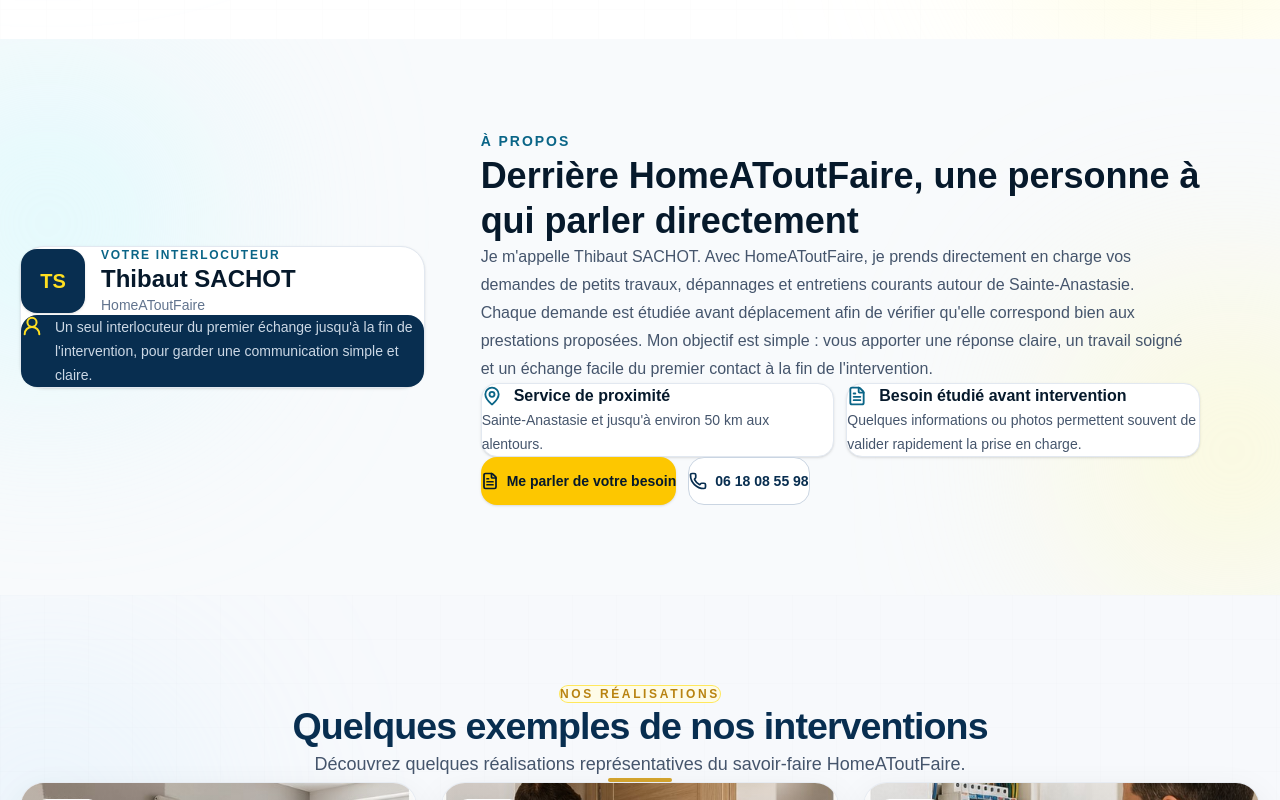
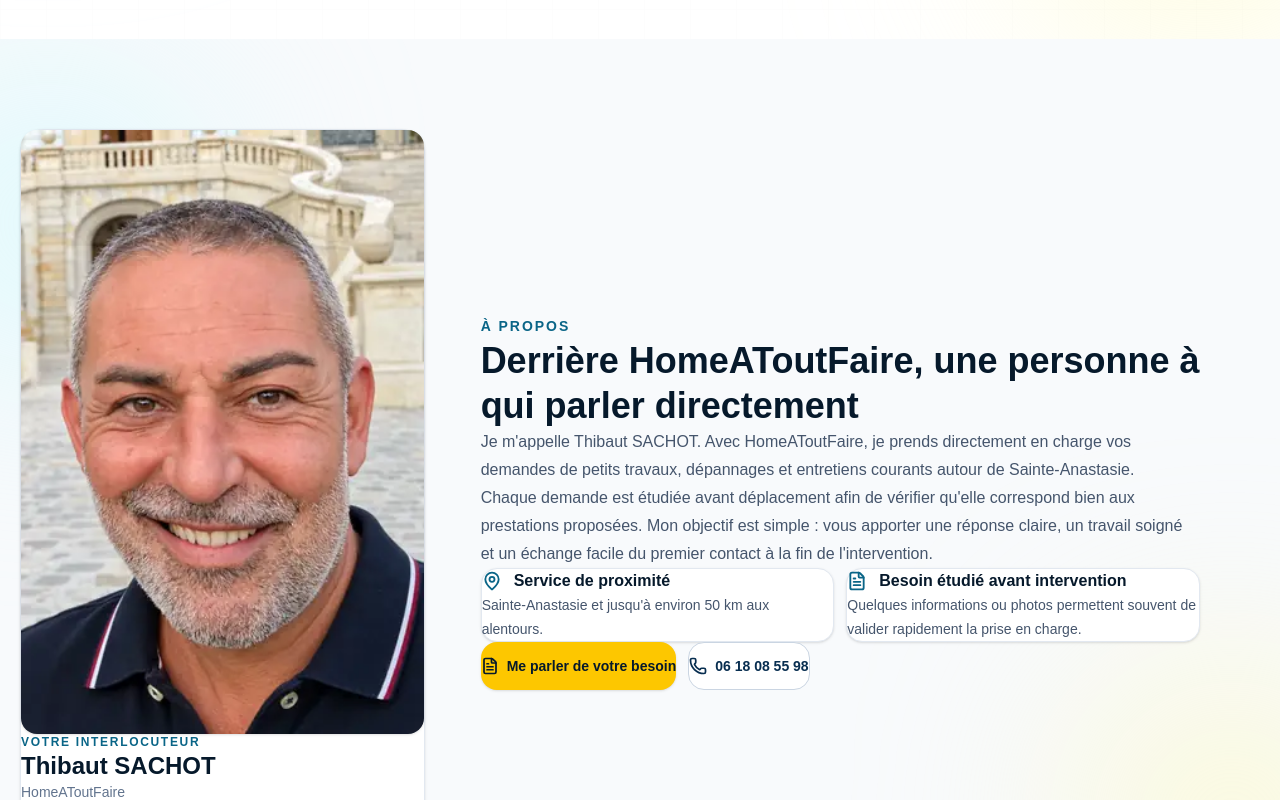
Before and after one commit to Thibal45/homeatoutfaire-premium, a Next.js app: page / in a window 1280 px wide. Shown: the part 2180-2980 px from the top of the page. Built offline with nearby package versions, Linux system fonts and the light colour scheme.

Commit message:
Ajout de la photo de Thibaut dans la présentation
Intègre le portrait retouché de Thibaut SACHOT dans la section À propos.

```diff
--- a/app/components/About.tsx
+++ b/app/components/About.tsx
@@ -1,5 +1,6 @@
 "use client";
 
+import Image from "next/image";
 import { FileText, MapPin, Phone, UserRound } from "lucide-react";
 import { motion } from "framer-motion";
 
@@ -52,12 +53,18 @@
           transition={{ duration: 0.55, ease: "easeOut" }}
           className="rounded-3xl border border-slate-200 bg-white p-6 shadow-sm sm:p-8"
         >
-          <div className="flex items-center gap-4">
-            <div className="flex h-16 w-16 shrink-0 items-center justify-center rounded-2xl bg-[#082E50] text-xl font-bold text-yellow-300 shadow-sm">
-              TS
+          <div className="overflow-hidden rounded-2xl bg-slate-100 shadow-sm">
+            <Image
+              src="/images/thibaut-sachot-homeatoutfaire.webp"
+              alt="Thibaut SACHOT, interlocuteur HomeAToutFaire"
+              width={320}
+              height={480}
+              sizes="(max-width: 1024px) 100vw, 360px"
+              className="h-auto w-full object-cover"
+            />
           </div>
 
-            <div>
+          <div className="mt-5">
             <p className="text-xs font-bold uppercase tracking-[0.14em] text-[#0A6587]">
               Votre interlocuteur
             </p>
@@ -69,7 +76,6 @@
             <p className="mt-1 text-sm text-slate-500">
               HomeAToutFaire
             </p>
-            </div>
           </div>
 
           <div className="mt-6 rounded-2xl bg-[#082E50] p-5 text-white">
```
Also changed, not shown: public/images/thibaut-sachot-homeatoutfaire.webp (added). Lines whose indentation alone changed are shown as unchanged.
